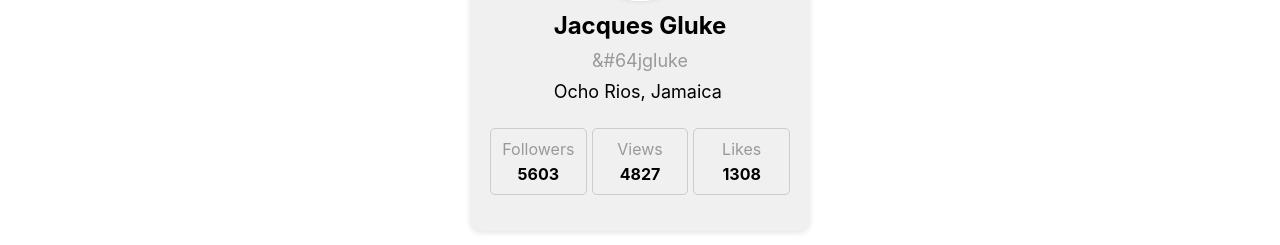
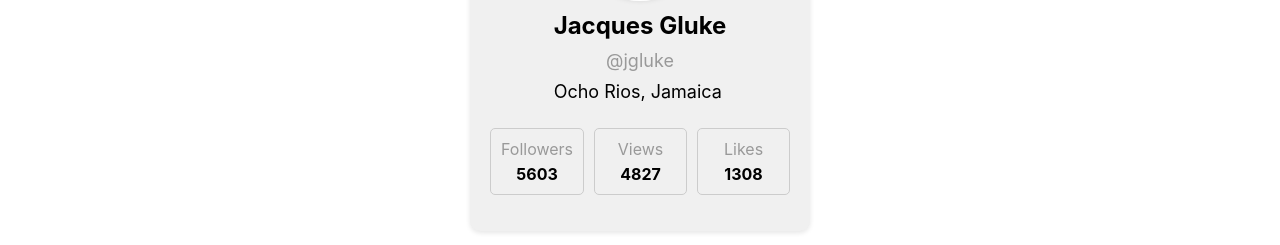
Before and after one commit to SergiiMytrofanov/goit-react-hw-01-components, a React (Create React App) app: page / in a window 1280 px wide. Shown: the part 195-440 px from the top of the page. Built offline with nearby package versions, Linux system fonts and the light colour scheme; grey boxes are pictures that could not be loaded.

Commit message:
styles fix

```diff
--- a/src/components/Profile/Profile.jsx
+++ b/src/components/Profile/Profile.jsx
@@ -16,7 +16,7 @@ export default function Profile({
       <div className={styles.description}>
         <img src={profilePhoto} alt="User avatar" className={styles.avatar} />
         <p className={styles.name}>{userName}</p>
-        <p className={styles.tag}>&#64{tag}</p>
+        <p className={styles.tag}>@{tag}</p>
         <p className={styles.location}>{location}</p>
       </div>
 
--- a/src/components/Profile/Profile.module.css
+++ b/src/components/Profile/Profile.module.css
@@ -50,7 +50,7 @@
 
     padding: 0;
     justify-content: space-around;
-    gap: 5px;
+    gap: 10px;
     width: 100%;
   }
 
--- a/src/components/Statistics/Statistics.jsx
+++ b/src/components/Statistics/Statistics.jsx
@@ -1,18 +1,19 @@
 import PropTypes from 'prop-types';
+import styles from './Statistics.module.css'
 
 export default function Statistics ({
 title,
 statData,
 }) {
     return(
-        <section className="statistics">
-      {title && <h2 className="title">{title}</h2>}
+        <section className={styles.statistics}>
+      {title && <h2 className={title}>{title}</h2>}
 
-        <ul className="stat-list">
+        <ul className={styles.statList}>
         {statData.map(({id, label, percentage}) =>(
-        <li key={id} className="item">
-          <span className="label">{label}</span>
-          <span className="percentage">{percentage}</span>
+        <li key={id} className={styles.item}>
+          <span className={styles.label}>{label}</span>
+          <span className={styles.percentage}>{percentage}</span>
         </li>
         ))}
       </ul>
```
Also changed, not shown: src/components/Statistics/Statistacs.module.css (deleted), src/components/Statistics/Statistics.module.css (added).
